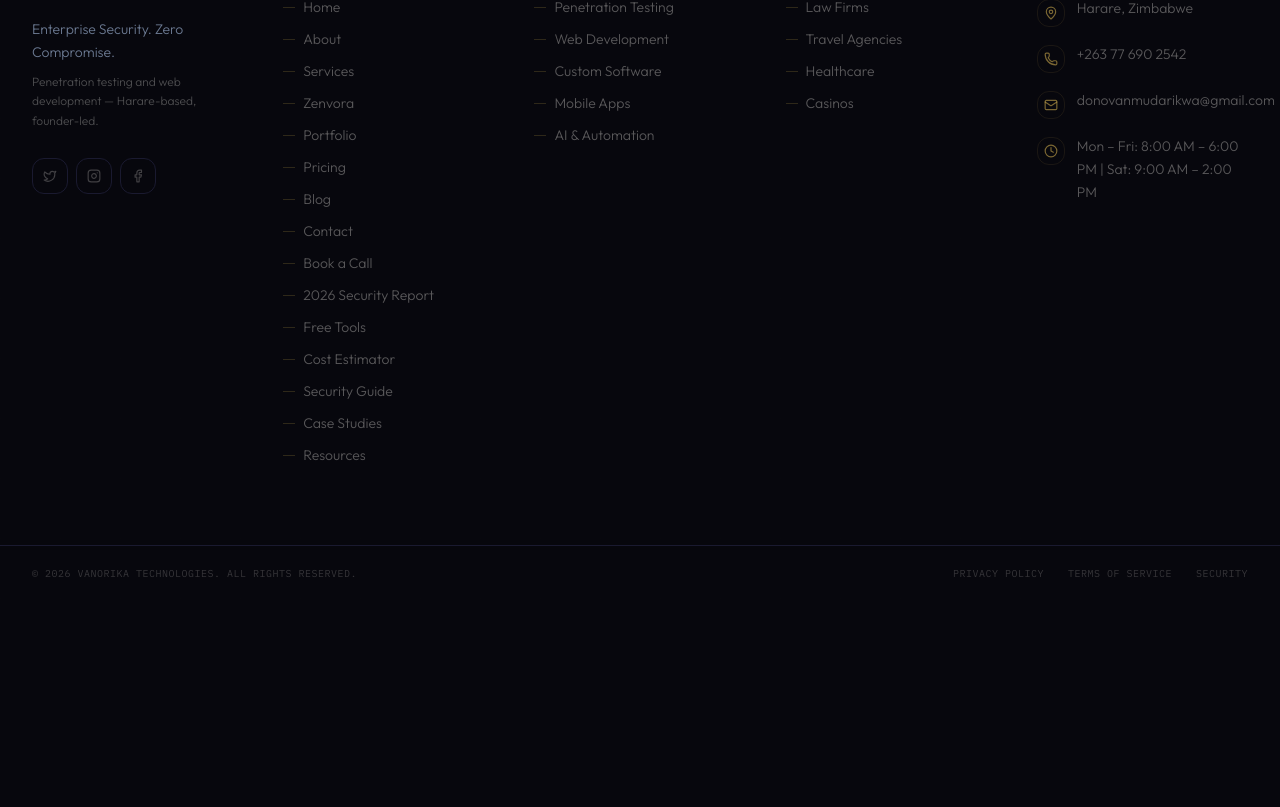
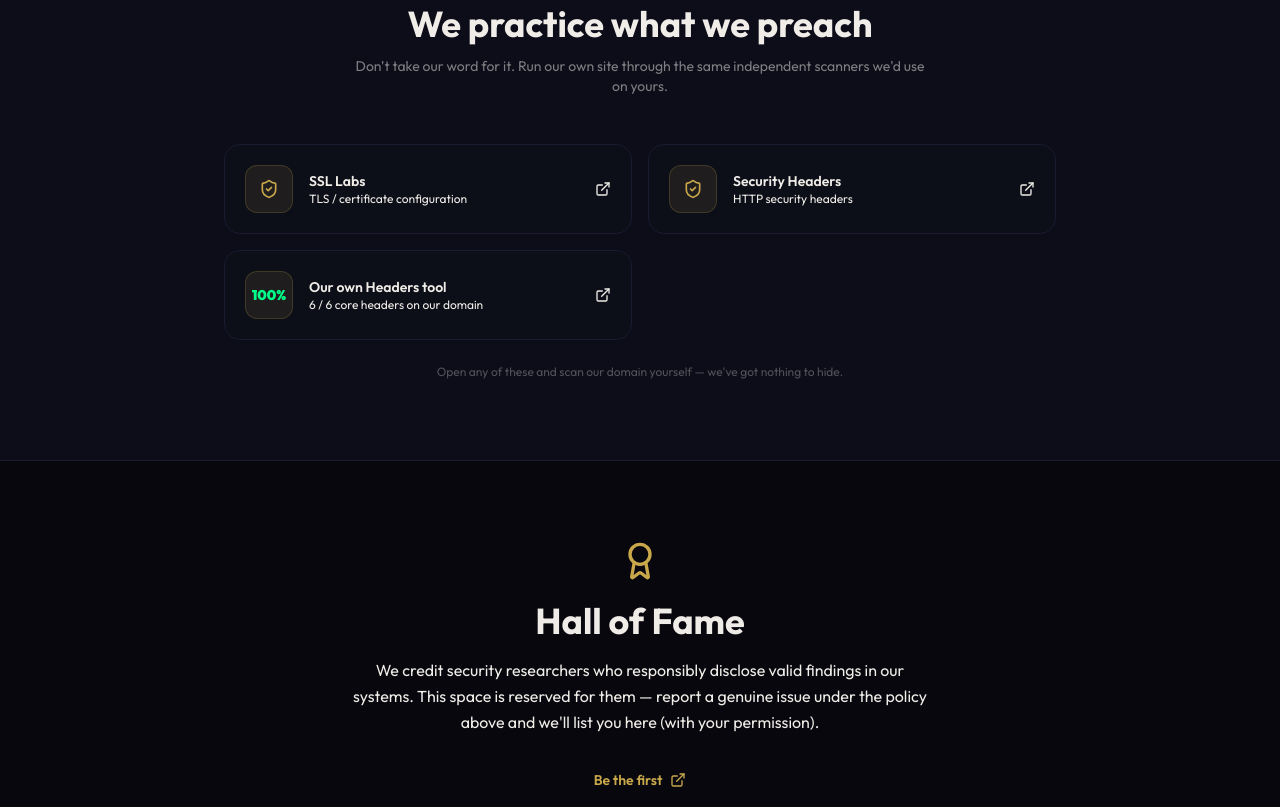
Before and after one commit to panache08/vanorikatechnologies, a Next.js app: page /security in a window 1280 px wide. Shown: the part 1493-2300 px from the top of the page. Before the commit the page ends 2094 px from the top, so only its background shows below. Built offline with nearby package versions, Linux system fonts and the light colour scheme; no server answers.

Commit message:
security: add independent-scanner verification section and researcher hall of fame

```diff
--- a/src/app/(pages)/security/page.tsx
+++ b/src/app/(pages)/security/page.tsx
@@ -1,7 +1,7 @@
 import Navbar from "@/components/layout/navbar";
 import Footer from "@/components/layout/footer";
 import type { Metadata } from "next";
-import { ShieldCheck, CheckCircle, XCircle, Mail, MessageCircle } from "lucide-react";
+import { ShieldCheck, CheckCircle, XCircle, Mail, MessageCircle, Award, ExternalLink } from "lucide-react";
 import { siteConfig } from "@/lib/data";
 
 export const metadata: Metadata = {
@@ -85,6 +85,54 @@
         </div>
       </section>
 
+      {/* We practice what we preach */}
+      <section className="py-20 bg-[#0D0D1A] border-y border-border">
+        <div className="max-w-4xl mx-auto px-4 sm:px-6 lg:px-8">
+          <div className="text-center mb-12">
+            <span className="inline-block px-4 py-1.5 text-xs font-semibold tracking-widest text-cyan border border-cyan/30 rounded-full bg-cyan/5 mb-4">VERIFY US</span>
+            <h2 className="font-display text-3xl md:text-4xl font-bold text-white">We practice what we preach</h2>
+            <p className="text-white/50 text-sm mt-3 max-w-xl mx-auto">Don&apos;t take our word for it. Run our own site through the same independent scanners we&apos;d use on yours.</p>
+          </div>
+          <div className="grid sm:grid-cols-2 gap-4">
+            {[
+              { label: "SSL Labs", desc: "TLS / certificate configuration", badge: null, href: "https://www.ssllabs.com/ssltest/analyze.html?d=www.vanorikatechnologies.co.zw&hideResults=on" },
+              { label: "Security Headers", desc: "HTTP security headers", badge: null, href: "https://securityheaders.com/?q=https%3A%2F%2Fwww.vanorikatechnologies.co.zw&followRedirects=on" },
+              { label: "Our own Headers tool", desc: "6 / 6 core headers on our domain", badge: "100%", href: "/tools/headers?domain=www.vanorikatechnologies.co.zw" },
+            ].map((s) => (
+              <a key={s.label} href={s.href} target="_blank" rel="noopener noreferrer"
+                className="group flex items-center gap-4 bg-card border border-border rounded-2xl p-5 hover:border-gold/40 transition-all">
+                <div className="w-12 h-12 rounded-xl bg-gold/10 border border-gold/20 flex items-center justify-center shrink-0">
+                  {s.badge
+                    ? <span className="font-display font-black text-green text-sm">{s.badge}</span>
+                    : <ShieldCheck className="w-5 h-5 text-gold" />}
+                </div>
+                <div className="flex-1 min-w-0">
+                  <p className="text-foreground font-semibold text-sm group-hover:text-gold transition-colors">{s.label}</p>
+                  <p className="text-muted-foreground text-xs">{s.desc}</p>
+                </div>
+                <ExternalLink className="w-4 h-4 text-muted-foreground group-hover:text-gold transition-colors shrink-0" />
+              </a>
+            ))}
+          </div>
+          <p className="text-white/30 text-xs text-center mt-6">Open any of these and scan our domain yourself — we&apos;ve got nothing to hide.</p>
+        </div>
+      </section>
+
+      {/* Hall of Fame */}
+      <section className="py-20 bg-background">
+        <div className="max-w-3xl mx-auto px-4 sm:px-6 lg:px-8 text-center">
+          <Award className="w-10 h-10 text-gold mx-auto mb-5" />
+          <h2 className="font-display text-3xl md:text-4xl font-bold text-foreground mb-4">Hall of Fame</h2>
+          <p className="text-muted-foreground leading-relaxed max-w-xl mx-auto mb-8">
+            We credit security researchers who responsibly disclose valid findings in our systems. This space is reserved
+            for them — report a genuine issue under the policy above and we&apos;ll list you here (with your permission).
+          </p>
+          <a href={`mailto:${siteConfig.email}`} className="inline-flex items-center gap-2 text-gold text-sm font-semibold hover:gap-2.5 transition-all">
+            Be the first <ExternalLink className="w-4 h-4" />
+          </a>
+        </div>
+      </section>
+
       <Footer />
     </main>
   );
```
